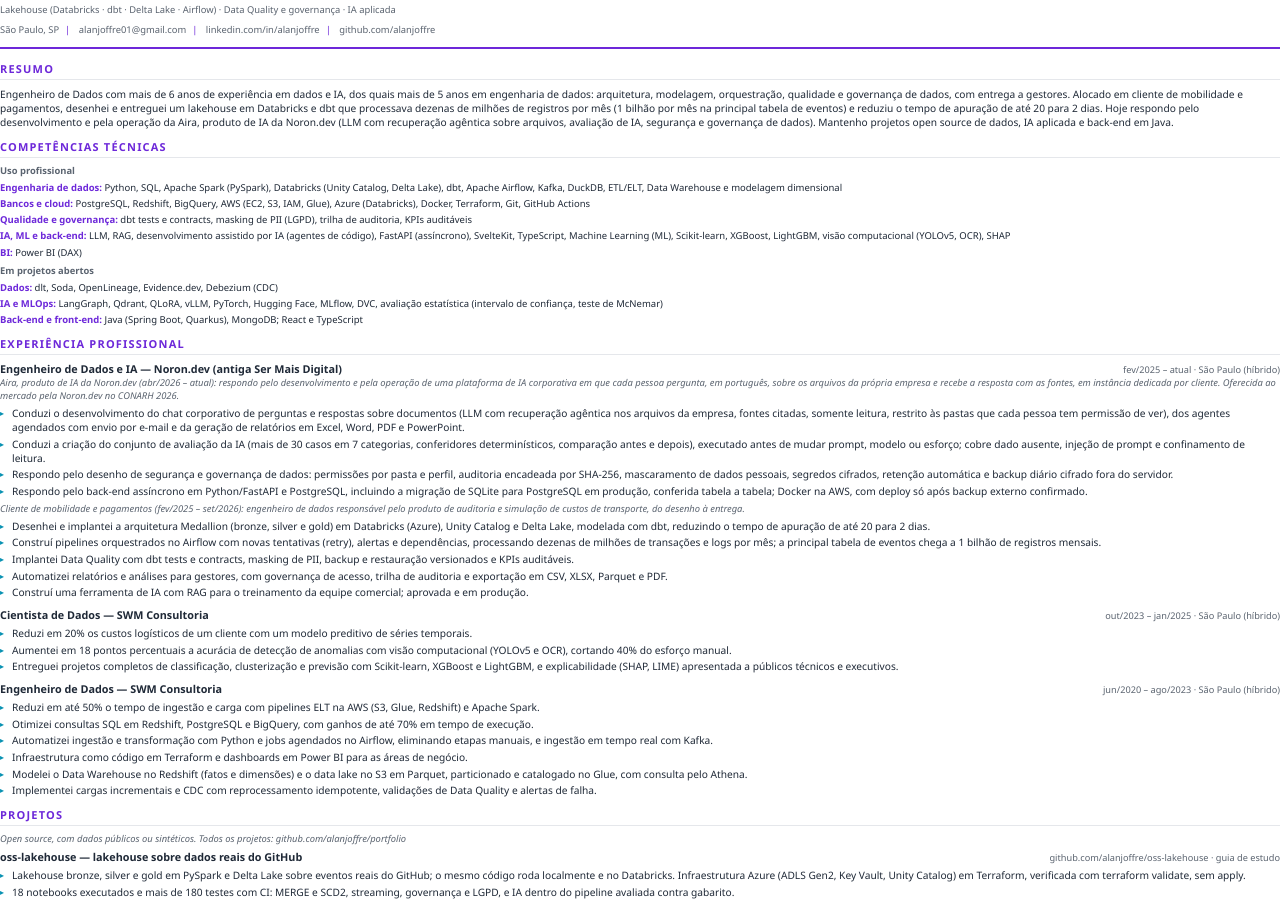
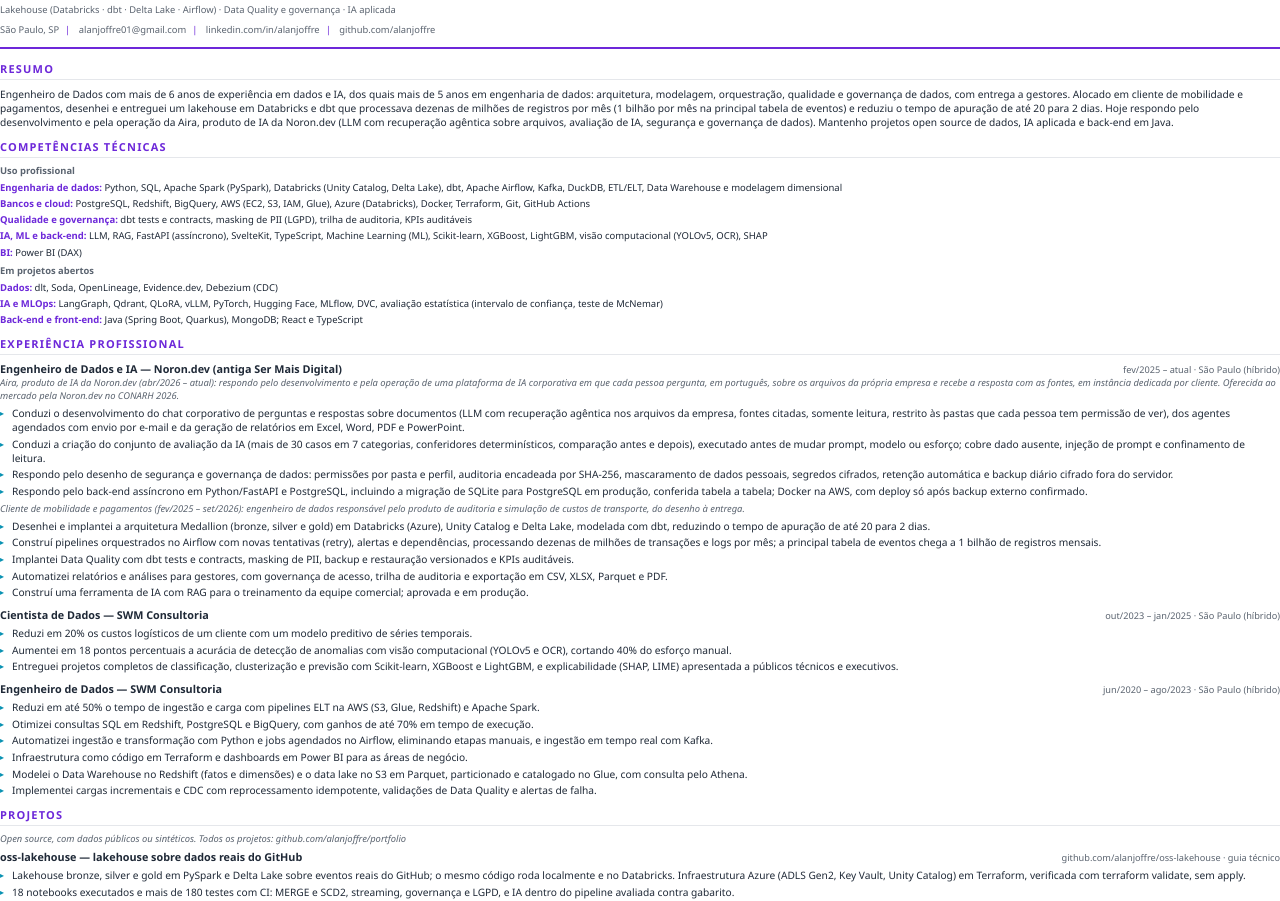
Before and after one commit to alanjoffre/my-profile, a plain HTML site: page curriculo/curriculo-ptbr.html in a window 1280 px wide. Shown: the part 53-954 px from the top of the page. Drawn offline with Linux system fonts and the light colour scheme.

Commit message:
docs: currículo atualizado (guia técnico) e PDF novo
Co-Authored-By: Claude Opus 5.5 <noreply@anthropic.com>

```diff
--- a/curriculo/curriculo-ptbr.html
+++ b/curriculo/curriculo-ptbr.html
@@ -65,7 +65,7 @@
     <div class="skill-row"><b>Engenharia de dados:</b> Python, SQL, Apache Spark (PySpark), Databricks (Unity Catalog, Delta Lake), dbt, Apache Airflow, Kafka, DuckDB, ETL/ELT, Data Warehouse e modelagem dimensional</div>
     <div class="skill-row"><b>Bancos e cloud:</b> PostgreSQL, Redshift, BigQuery, AWS (EC2, S3, IAM, Glue), Azure (Databricks), Docker, Terraform, Git, GitHub Actions</div>
     <div class="skill-row"><b>Qualidade e governança:</b> dbt tests e contracts, masking de PII (LGPD), trilha de auditoria, KPIs auditáveis</div>
-    <div class="skill-row"><b>IA, ML e back-end:</b> LLM, RAG, desenvolvimento assistido por IA (agentes de código), FastAPI (assíncrono), SvelteKit, TypeScript, Machine Learning (ML), Scikit-learn, XGBoost, LightGBM, visão computacional (YOLOv5, OCR), SHAP</div>
+    <div class="skill-row"><b>IA, ML e back-end:</b> LLM, RAG, FastAPI (assíncrono), SvelteKit, TypeScript, Machine Learning (ML), Scikit-learn, XGBoost, LightGBM, visão computacional (YOLOv5, OCR), SHAP</div>
     <div class="skill-row"><b>BI:</b> Power BI (DAX)</div>
     <div class="group">Em projetos abertos</div>
     <div class="skill-row"><b>Dados:</b> dlt, Soda, OpenLineage, Evidence.dev, Debezium (CDC)</div>
@@ -126,7 +126,7 @@
 
     <div class="job">
       <div class="job-head"><span class="job-title">oss-lakehouse — lakehouse sobre dados reais do GitHub</span>
-        <span class="job-meta"><a href="https://github.com/alanjoffre/oss-lakehouse">github.com/alanjoffre/oss-lakehouse</a> · <a href="https://github.com/alanjoffre/oss-lakehouse/blob/main/GUIA_DE_ESTUDO.md">guia de estudo</a></span></div>
+        <span class="job-meta"><a href="https://github.com/alanjoffre/oss-lakehouse">github.com/alanjoffre/oss-lakehouse</a> · <a href="https://github.com/alanjoffre/oss-lakehouse/blob/main/GUIA_TECNICO.md">guia técnico</a></span></div>
       <ul>
         <li>Lakehouse bronze, silver e gold em PySpark e Delta Lake sobre eventos reais do GitHub; o mesmo código roda localmente e no Databricks. Infraestrutura Azure (ADLS Gen2, Key Vault, Unity Catalog) em Terraform, verificada com terraform validate, sem apply.</li>
         <li>18 notebooks executados e mais de 180 testes com CI: MERGE e SCD2, streaming, governança e LGPD, e IA dentro do pipeline avaliada contra gabarito.</li>
```
Also changed, not shown: index.html (+1 -1 lines), 1 other file.
